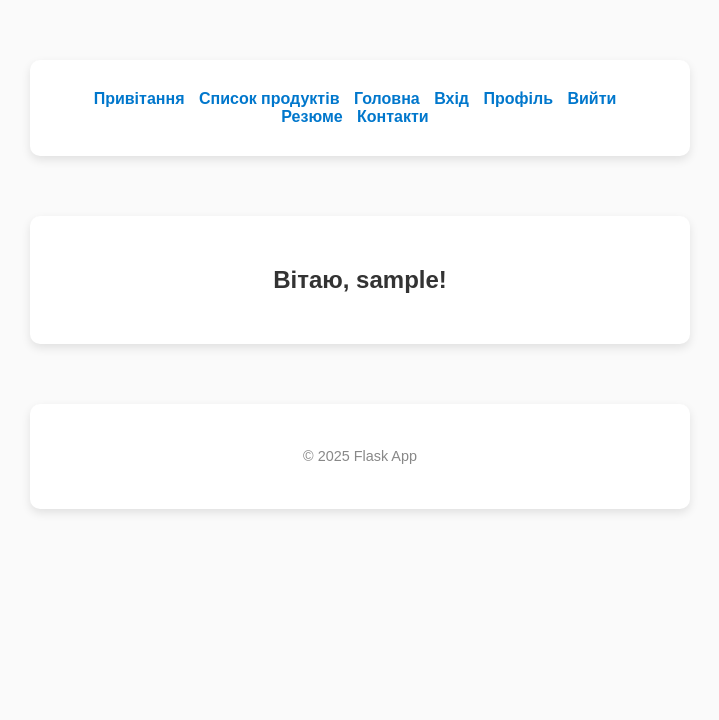
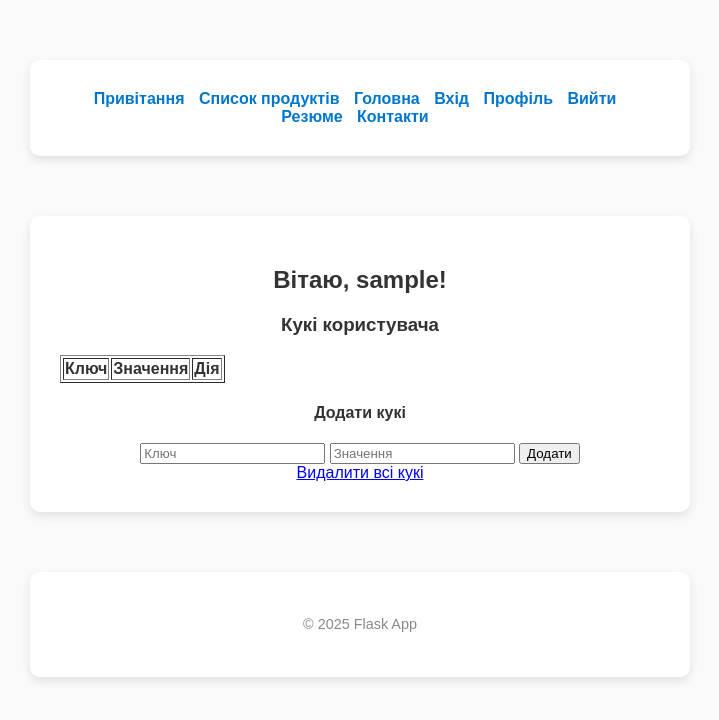
Before and after one commit to Yohacool/flask-app-lab, a Flask app: page /profile in a window 1280 px wide. Shown: the top 720 px of the page, without its empty margins (280-999 px from the left). Run offline with Flask 3, Linux system fonts and the light colour scheme; the visitor is signed in with stand-in values (Sample User, id 1); lists and menus that the app fills with data are empty.

Commit message:
Додано сесії кукі

```diff
--- a/app/routes.py
+++ b/app/routes.py
@@ -32,7 +32,8 @@ def profile():
         flash("Ви не авторизовані! Увійдіть у систему.", "warning")
         return redirect(url_for("login"))
     user = session["user"]
-    return render_template("profile.html", user=user)
+    cookies = request.cookies.items()
+    return render_template("profile.html", user=user, cookies=cookies)
 
 @app.route("/logout")
 def logout():
@@ -47,3 +48,32 @@ def resume():
 @app.route('/contacts')
 def contacts():
     return render_template('contacts.html')
+
+@app.route("/add_cookie", methods=["POST"])
+def add_cookie():
+    key = request.form.get("key")
+    value = request.form.get("value")
+    resp = make_response(redirect(url_for("profile")))
+    if key and value:
+        resp.set_cookie(key, value, max_age=3600)
+        flash(f"Кукі '{key}' додано!", "success")
+    else:
+        flash("Введіть ключ і значення!", "danger")
+    return resp
+
+
+@app.route("/delete_cookie/<key>")
+def delete_cookie(key):
+    resp = make_response(redirect(url_for("profile")))
+    resp.delete_cookie(key)
+    flash(f"Кукі '{key}' видалено!", "info")
+    return resp
+
+
+@app.route("/delete_all_cookies")
+def delete_all_cookies():
+    resp = make_response(redirect(url_for("profile")))
+    for key in request.cookies.keys():
+        resp.delete_cookie(key)
+    flash("Усі кукі видалено!", "info")
+    return resp
--- a/app/templates/profile.html
+++ b/app/templates/profile.html
@@ -2,4 +2,25 @@
 {% block content %}
 <h2>Вітаю, {{ user }}!</h2>
 
+<h3>Кукі користувача</h3>
+<table border="1">
+  <tr><th>Ключ</th><th>Значення</th><th>Дія</th></tr>
+  {% for key, val in cookies %}
+  <tr>
+    <td>{{ key }}</td>
+    <td>{{ val }}</td>
+    <td><a href="{{ url_for('delete_cookie', key=key) }}">Видалити</a></td>
+  </tr>
+  {% endfor %}
+</table>
+
+<form method="POST" action="{{ url_for('add_cookie') }}">
+  <h4>Додати кукі</h4>
+  <input type="text" name="key" placeholder="Ключ">
+  <input type="text" name="value" placeholder="Значення">
+  <button type="submit">Додати</button>
+</form>
+
+<a href="{{ url_for('delete_all_cookies') }}">Видалити всі кукі</a>
+</body>
 {% endblock %}
```
